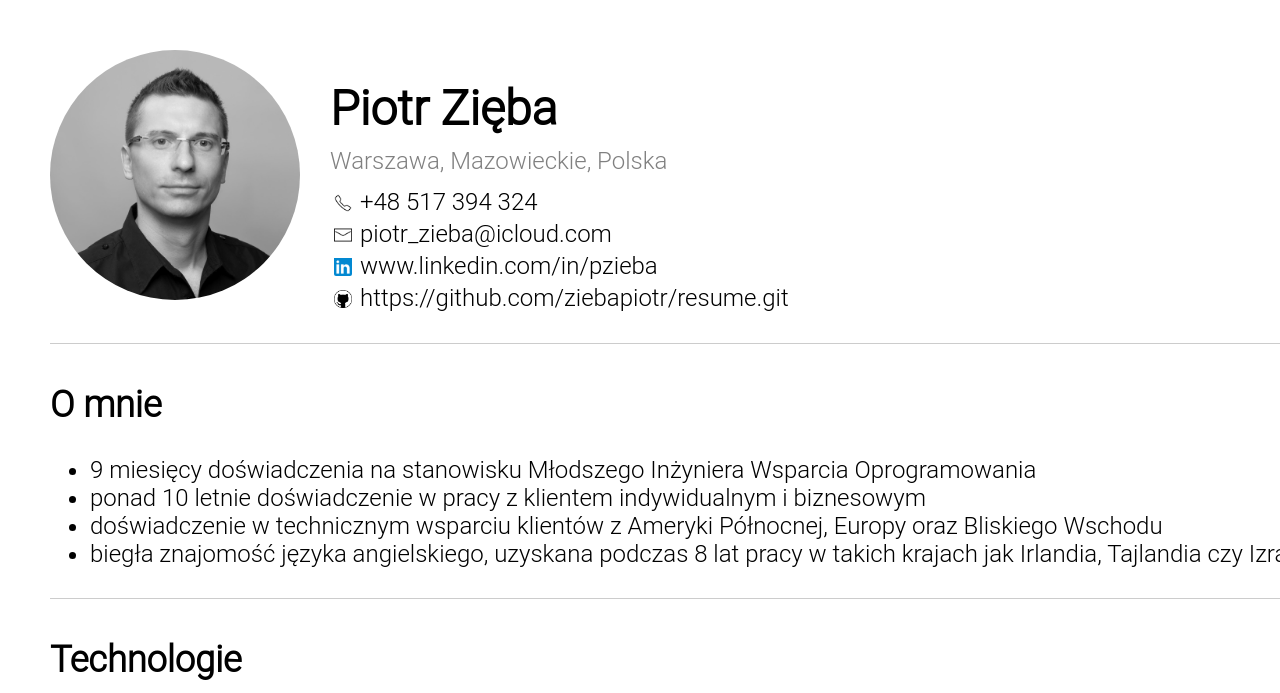
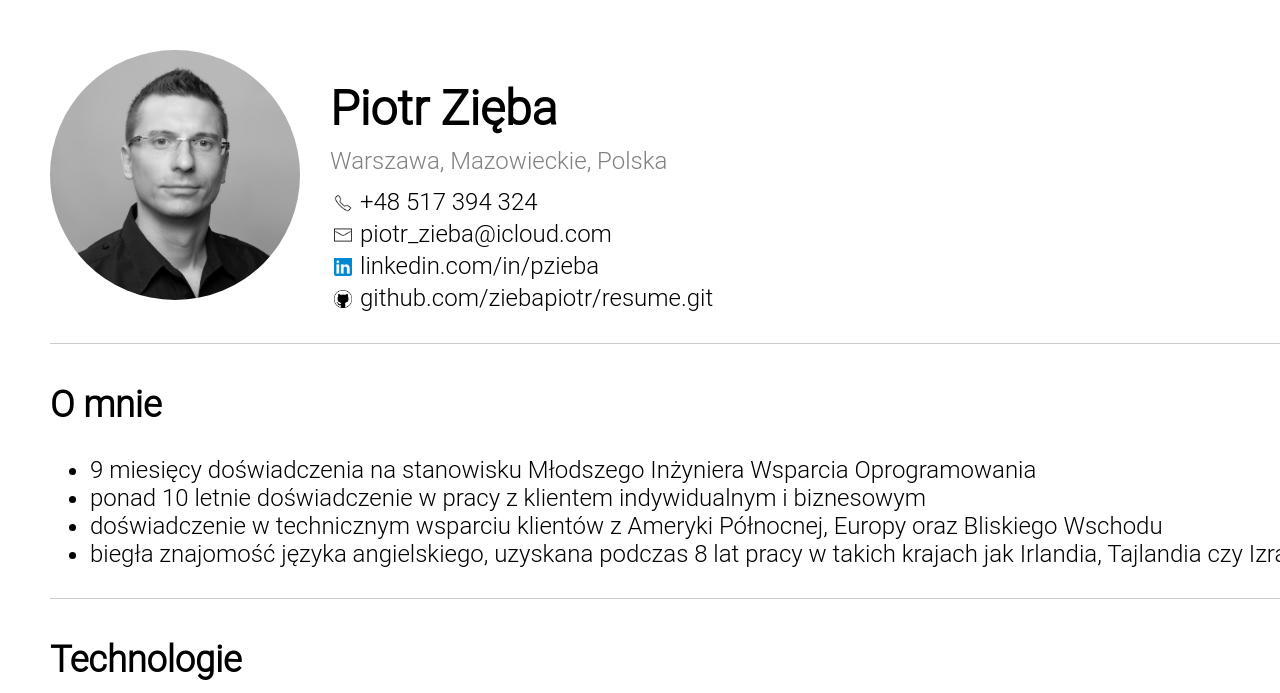
Before and after one commit to ifxpiotr/resume, a plain HTML site: page index.html in a window 1280 px wide. Shown: the top 693 px of the page. Drawn offline with Linux system fonts and the light colour scheme.

Commit message:
simplifying url for linkedin and github

```diff
--- a/index.html
+++ b/index.html
@@ -11,6 +11,7 @@
 </head>
 <body>
     <div class="document-container">
+    <div class="page">
         <div class="section header">
             <img class="main-photo" src="/resume/icons/photo.jpg" alt="Piotr Zięba - zdjęcie profilowe">
             <div class="personal-info">
@@ -18,8 +19,8 @@
                 <p class="address">Warszawa, Mazowieckie, Polska</p>
                 <p class="phone"><img src="/resume/icons/contact_details/phone.png" alt="phone icon">+48 517 394 324</p>
                 <p class="email"><img src="/resume/icons/contact_details/mail.png" alt="mail icon">piotr_zieba@icloud.com</p>
-                <p class="linkedin"><a href="https://www.linkedin.com/in/pzieba/" target="_blank"><img src="/resume/icons/contact_details/linkedin.png" alt="linkedin icon">www.linkedin.com/in/pzieba</a></p>
-                <p class="github"><a href="https://github.com/ziebapiotr/resume.git" target="_blank"><img src="/resume/icons/contact_details/github.png" alt="github icon">https://github.com/ziebapiotr/resume.git</a></p>
+                <p class="linkedin"><a href="https://www.linkedin.com/in/pzieba/" target="_blank"><img src="/resume/icons/contact_details/linkedin.png" alt="linkedin icon">linkedin.com/in/pzieba</a></p>
+                <p class="github"><a href="https://github.com/ziebapiotr/resume.git" target="_blank"><img src="/resume/icons/contact_details/github.png" alt="github icon">github.com/ziebapiotr/resume.git</a></p>
             </div>
         </div>
         <div class="section about_me">
@@ -85,6 +86,8 @@
               <li>Utrzymanie i aktualizacja dokumentacji technicznej systemów</li>
             </ul>
         </div>
+    </div>
+    <div class="page">
         <div class="section business_experience">
             <h2>Doświadczenie biznesowe</h2>
 
@@ -135,5 +138,6 @@
             <p>Wyrażam zgodę na przetwarzanie moich danych osobowych w celu rekrutacji zgodnie z art. 6 ust. 1 lit. a Rozporządzenia Parlamentu Europejskiego i Rady (UE) 2016/679 z dnia 27 kwietnia 2016 r. w sprawie ochrony osób fizycznych w związku z przetwarzaniem danych osobowych i w sprawie swobodnego przepływu takich danych oraz uchylenia dyrektywy 95/46/WE (ogólne rozporządzenie o ochronie danych).</p>
         </div>
     </div>
+    </div>
 </body>
 </html>
--- a/styles.css
+++ b/styles.css
@@ -3,6 +3,10 @@ body {
     font-size: 1.5em;
     margin: 50px;
     padding: 0;
+  }
+
+  @page {
+    size: A4;
   }
 
   .section {
```
